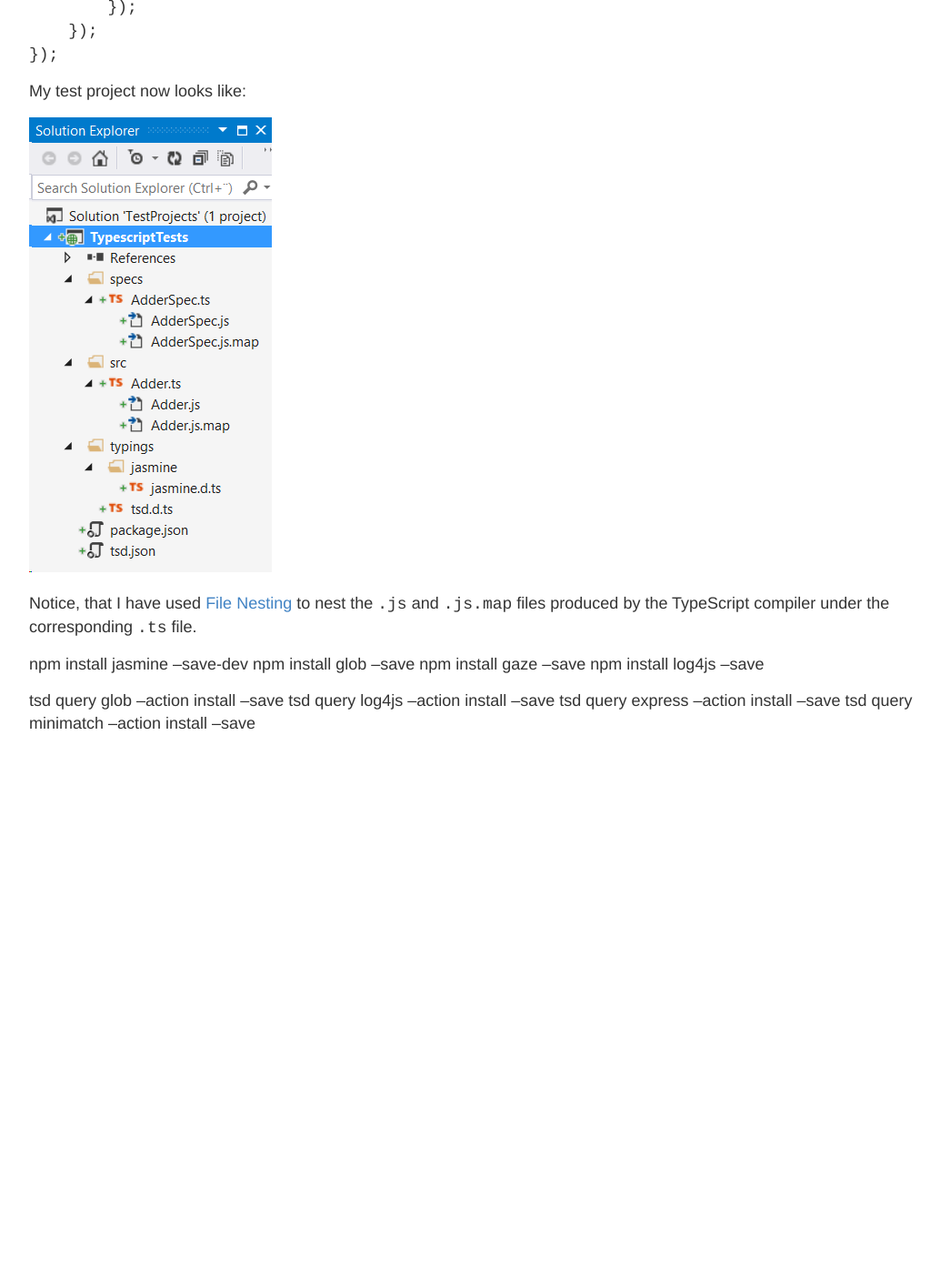
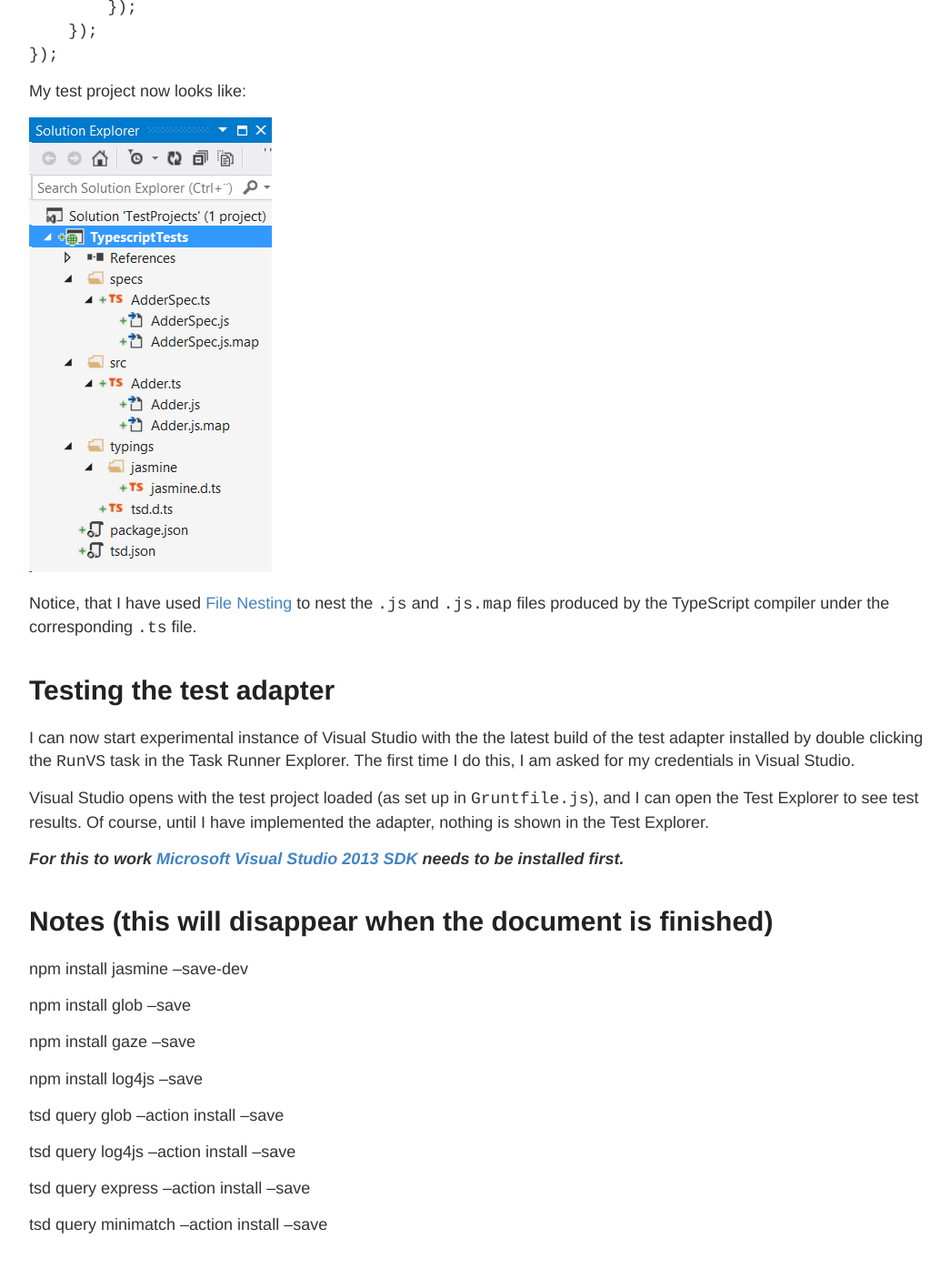
Before and after one commit to MortenHoustonLudvigsen/JsTestAdapter, a Jekyll site: the page built from CreatingATestAdapter/CreatingATestAdapter.md, in a window 1280 px wide and 1400 px high, scrolled down 13396 px. Shown: the top 1395 px of the window at 91% size, without its empty margins (106-1151 px from the left). Built offline with Jekyll 4.4.1, drawn with Linux system fonts in a browser that asks for light colours; Markdown is read by kramdown in place of the engine named in the settings; before the commit the page ends 14245 px from its top, so only the background shows below that.

Commit message:
Update site

```diff
--- a/CreatingATestAdapter/CreatingATestAdapter.md
+++ b/CreatingATestAdapter/CreatingATestAdapter.md
@@ -288,15 +288,30 @@ My test project now looks like:
 
 Notice, that I have used [File Nesting](https://visualstudiogallery.msdn.microsoft.com/3ebde8fb-26d8-4374-a0eb-1e4e2665070c) to nest the `.js` and `.js.map` files produced by the TypeScript compiler under the corresponding `.ts` file.
 
+# Testing the test adapter
+
+I can now start experimental instance of Visual Studio with the the latest build of the test adapter installed by double clicking the `RunVS` task in the Task Runner Explorer. The first time I do this, I am asked for my credentials in Visual Studio.
+
+Visual Studio opens with the test project loaded (as set up in `Gruntfile.js`), and I can open the Test Explorer to see test results. Of course, until I have implemented the adapter, nothing is shown in the Test Explorer.
+
+***For this to work [Microsoft Visual Studio 2013 SDK](https://visualstudiogallery.msdn.microsoft.com/842766ba-1f32-40cf-8617-39365ebfc134) needs to be installed first.***
 
 
 
+# Notes (this will disappear when the document is finished)
+
 npm install jasmine --save-dev
+
 npm install glob --save
+
 npm install gaze --save
+
 npm install log4js --save
 
 tsd query glob --action install --save
+
 tsd query log4js --action install --save
+
 tsd query express --action install --save
+
 tsd query minimatch --action install --save
```
